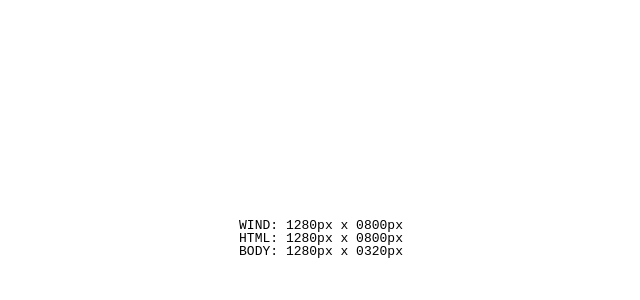
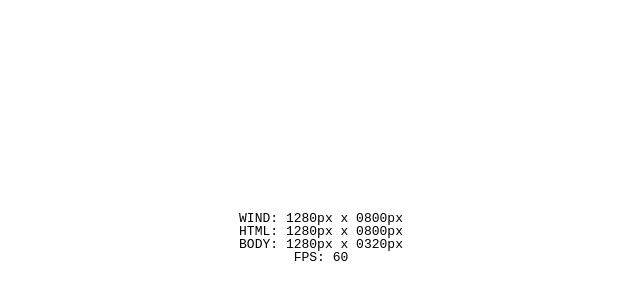
Before and after one commit to CRISvsGAME/3dcss, a plain HTML site: page index.html in a window 1280 px wide. Shown: the part 162-462 px from the top of the page, without its empty margins (319-959 px from the left). Drawn offline with Linux system fonts and the light colour scheme.

Commit message:
3DCSS 0.0.46
Add Frame Clock Display

```diff
--- a/index.html
+++ b/index.html
@@ -12,6 +12,7 @@
         <p>WIND: <span id="window-inner-width"></span>px x <span id="window-inner-height"></span>px</p>
         <p>HTML: <span id="html-client-width"></span>px x <span id="html-client-height"></span>px</p>
         <p>BODY: <span id="body-client-width"></span>px x <span id="body-client-height"></span>px</p>
+        <p>FPS: <span id="frame-clock-display"></span></p>
     </div>
     <div class="gr">
     </div>
--- a/main.js
+++ b/main.js
@@ -1,6 +1,14 @@
 // @ts-check
 
 class FrameClock {
+    /** @type {((fps: number) => void) | null} */
+    onFrame = null;
+
+    /** @param {((fps: number) => void) | null} [onFrame] */
+    constructor(onFrame = null) {
+        this.onFrame = onFrame;
+    }
+
     /** @type {number} */
     fps = 0;
 
@@ -24,6 +32,7 @@ class FrameClock {
         this.delta = now - this.last;
         this.last = now;
         this.fps += (1000 / this.delta - this.fps) * this.smooth;
+        if (this.onFrame) this.onFrame(this.fps);
     };
 
     /**
@@ -47,6 +56,12 @@ class FrameClock {
         }
     }
 }
+
+const frameClockDisplay = document.getElementById("frame-clock-display");
+const frameClock = new FrameClock((fps) => {
+    if (frameClockDisplay) frameClockDisplay.textContent = fps.toFixed(0);
+});
+frameClock.start();
 
 const showInfo = () => {
     const windowInnerWidth = document.getElementById("window-inner-width");
```
